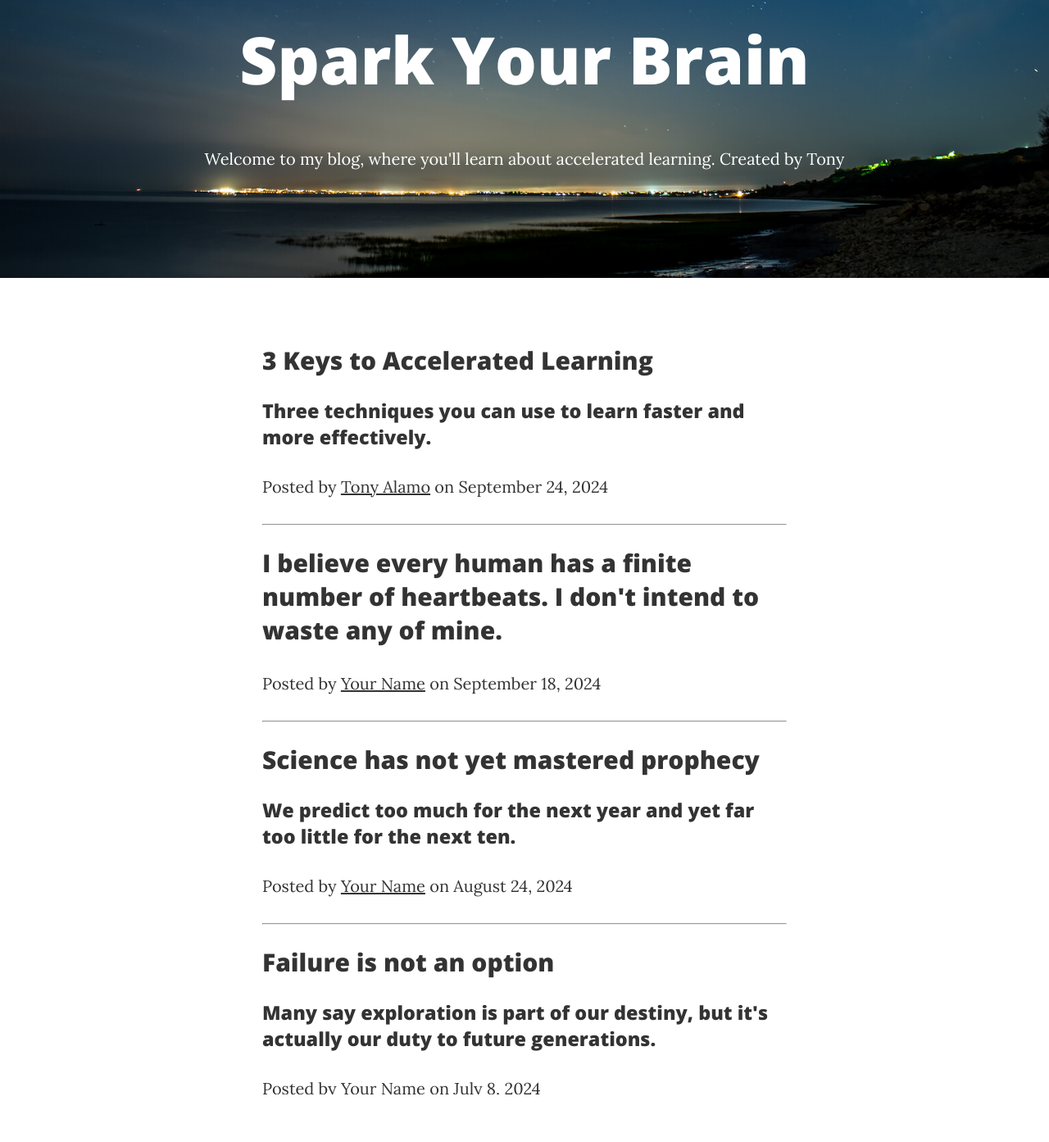
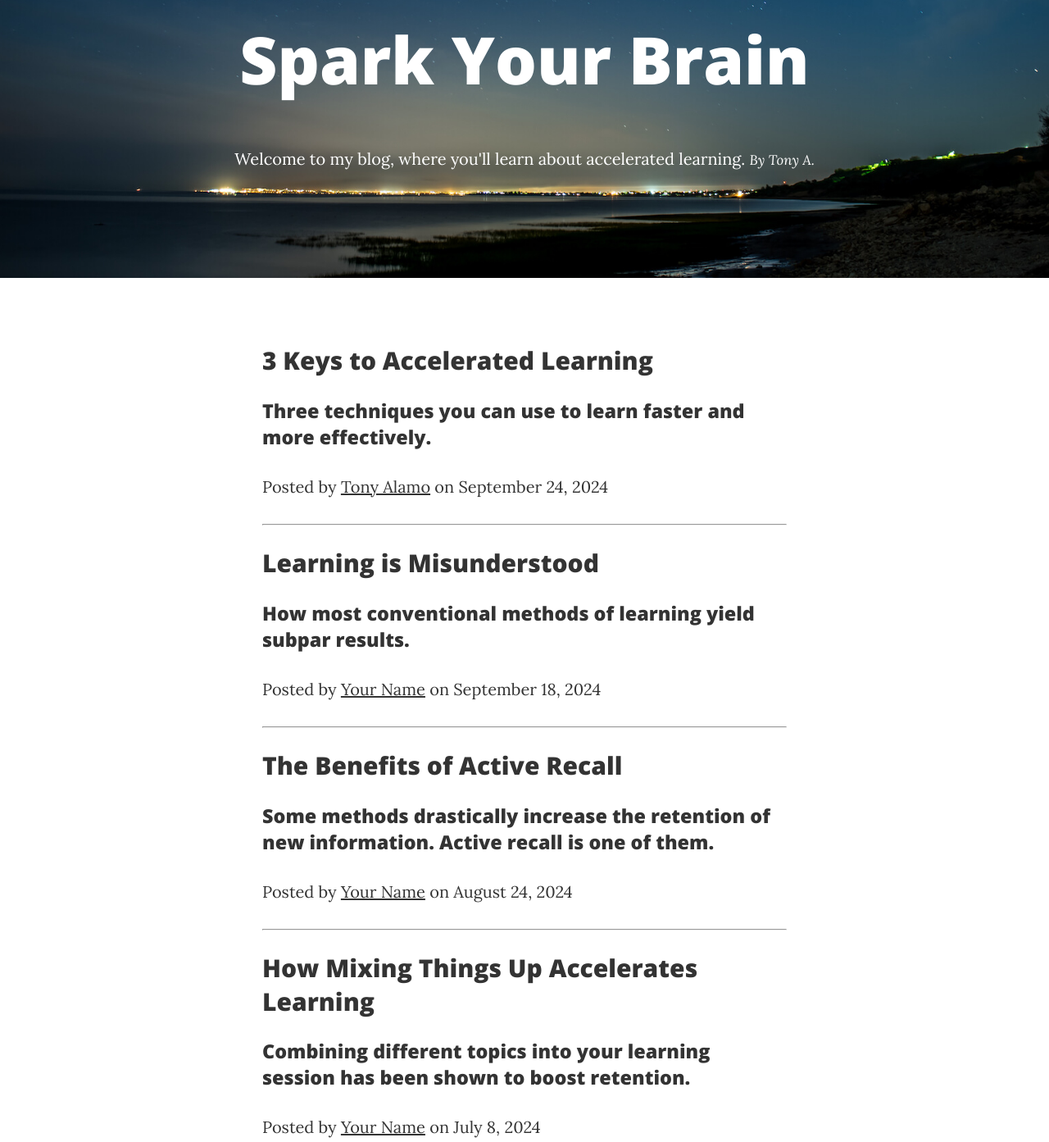
Before and after one commit to tognete/tognete.github.io, a plain HTML site: page index.html in a window 1280 px wide. Shown: the part 190-1583 px from the top of the page at 82% size. Drawn offline with nearby package versions, Linux system fonts and the light colour scheme.

Commit message:
Updating blog post names and some other styles

```diff
--- a/css/style.css
+++ b/css/style.css
@@ -97,6 +97,11 @@ header {
   margin: 15px auto;
 }
 
+header span {
+  font-size: smaller;
+  font-style: italic;
+}
+
 /* Table */
 
 table {
--- a/index.html
+++ b/index.html
@@ -22,7 +22,7 @@
   </nav>
   <header style="background-image: url('img/home-bg.jpg');">
     <h1>Spark Your Brain</h1>
-    <p>Welcome to my blog, where you'll learn about accelerated learning. <span>Created by Tony</span></p>
+    <p>Welcome to my blog, where you'll learn about accelerated learning. <span>By Tony A.</span></p>
   </header>
   <main>
     <div class="post-preview">
@@ -34,14 +34,17 @@
           Three techniques you can use to learn faster and more effectively.
         </h3>
       </a>
-      <p class="post-meta">Posted by <a href="#">Tony Alamo</a> on September 24, 2024</p>
+      <p class="post-meta">Posted by <a href="about.html">Tony Alamo</a> on September 24, 2024</p>
     </div>
     <hr>
     <div class="post-preview">
       <a href="post.html">
         <h2 class="post-title">
-          I believe every human has a finite number of heartbeats. I don't intend to waste any of mine.
+          Learning is Misunderstood
         </h2>
+        <h3 class="post-subtitle">
+          How most conventional methods of learning yield subpar results.
+        </h3>
       </a>
       <p class="post-meta">Posted by <a href="#">Your Name</a> on September 18, 2024</p>
     </div>
@@ -49,10 +52,10 @@
     <div class="post-preview">
       <a href="post.html">
         <h2 class="post-title">
-          Science has not yet mastered prophecy
+          The Benefits of Active Recall
         </h2>
         <h3 class="post-subtitle">
-          We predict too much for the next year and yet far too little for the next ten.
+          Some methods drastically increase the retention of new information. Active recall is one of them.
         </h3>
       </a>
       <p class="post-meta">Posted by <a href="#">Your Name</a> on August 24, 2024</p>
@@ -61,10 +64,10 @@
     <div class="post-preview">
       <a href="post.html">
         <h2 class="post-title">
-          Failure is not an option
+          How Mixing Things Up Accelerates Learning
         </h2>
         <h3 class="post-subtitle">
-          Many say exploration is part of our destiny, but it's actually our duty to future generations.
+          Combining different topics into your learning session has been shown to boost retention.
         </h3>
       </a>
       <p class="post-meta">Posted by <a href="#">Your Name</a> on July 8, 2024</p>
```
Also changed, not shown: 1 other file.
